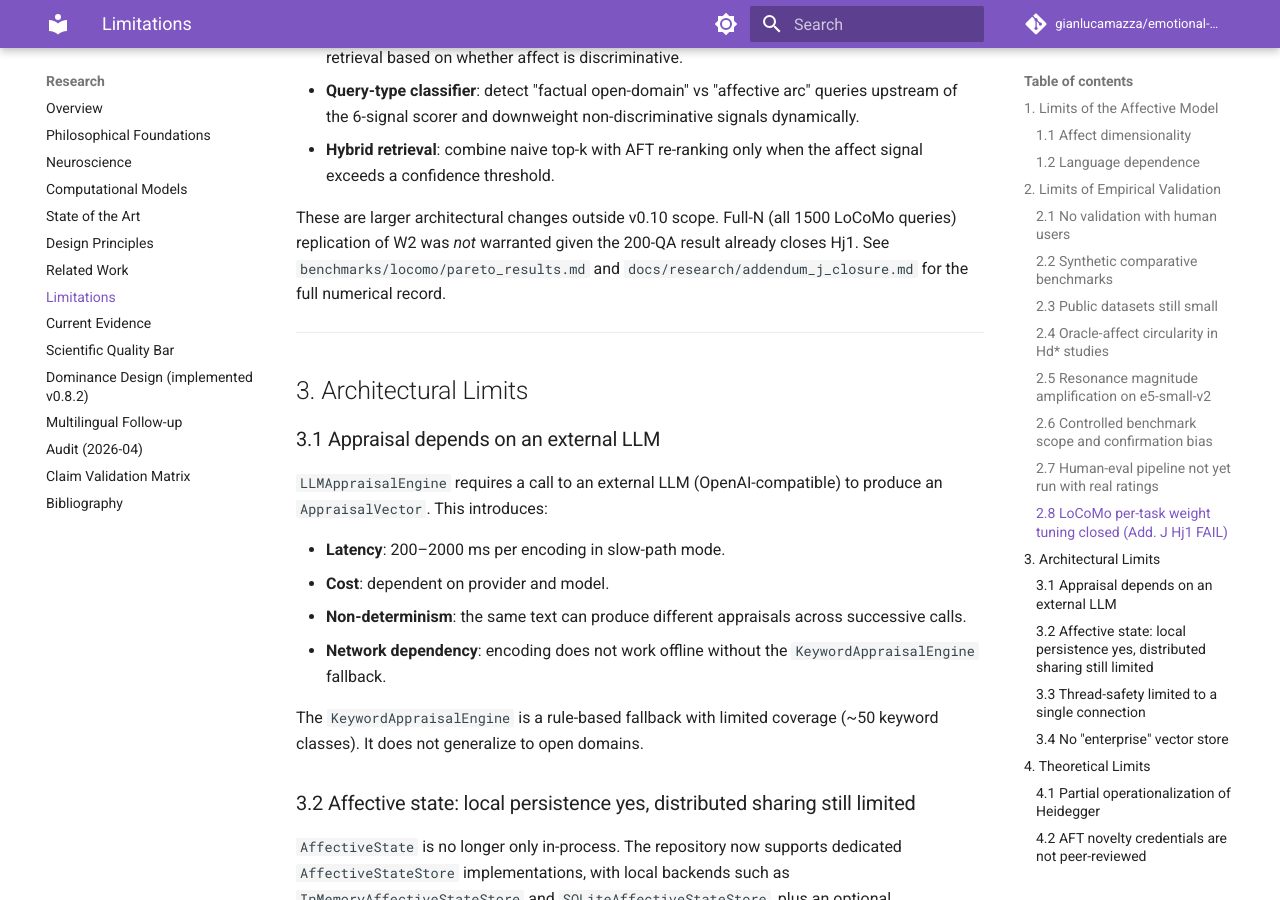
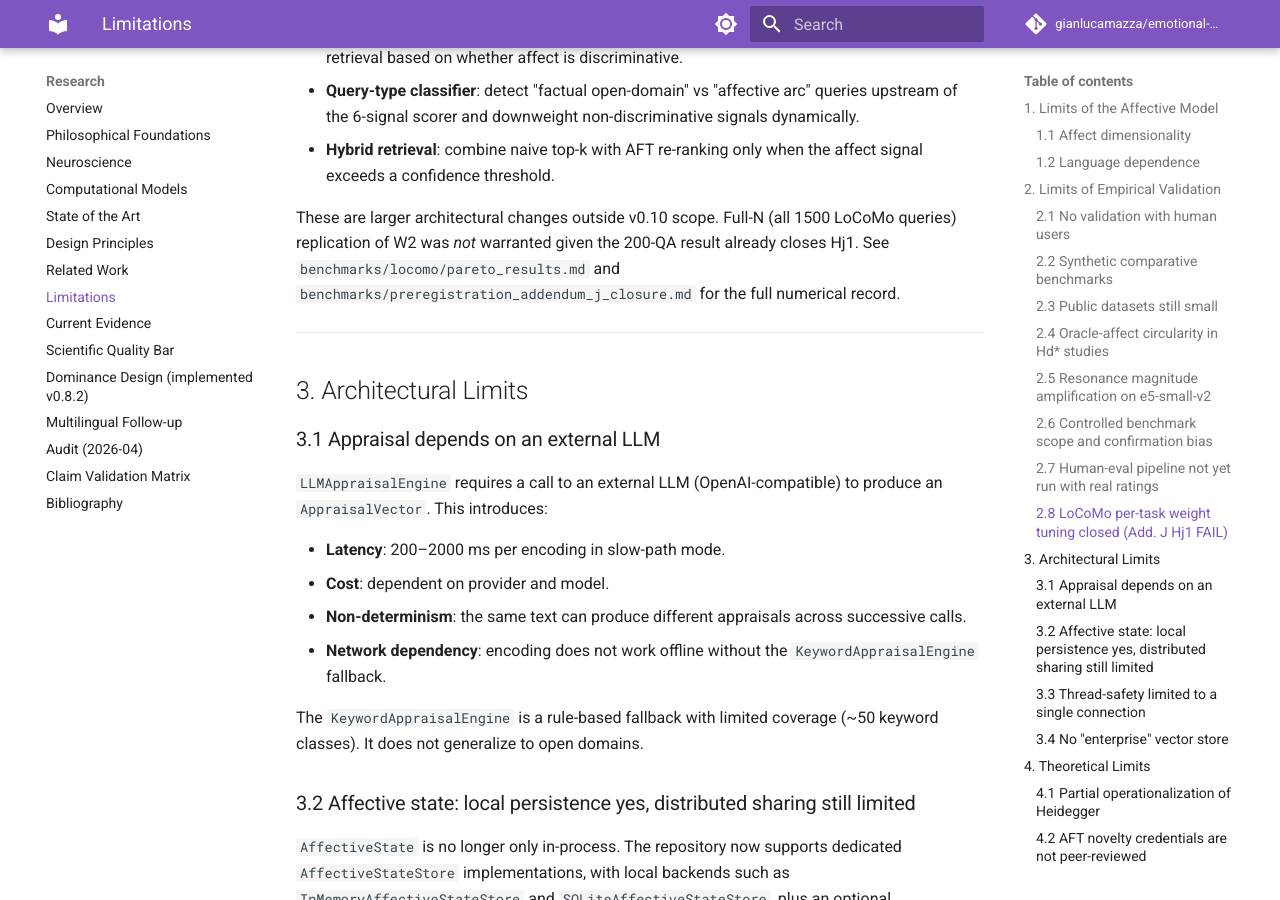
Before and after one commit to gianlucamazza/emotional-memory, an MkDocs documentation site: the page built from docs/research/08_limitations.md, in a window 1280 px wide and 900 px high, scrolled down 5444 px. Built offline with MkDocs 1.6.1 and Material for MkDocs 9.7.7, drawn with Linux system fonts in a browser that asks for light colours; comment, search, counter and statistics services are not loaded.

Commit message:
docs(research): fix broken addendum_j_closure path in §2.8
§2.8 referenced docs/research/addendum_j_closure.md which does not exist;
the actual closure doc lives at benchmarks/preregistration_addendum_j_closure.md.

Co-Authored-By: Claude Opus 4.7 <noreply@anthropic.com>

```diff
--- a/docs/research/08_limitations.md
+++ b/docs/research/08_limitations.md
@@ -241,7 +241,7 @@ The remaining options are architectural rather than parametric:
 These are larger architectural changes outside v0.10 scope. Full-N (all
 1500 LoCoMo queries) replication of W2 was *not* warranted given the 200-QA
 result already closes Hj1. See `benchmarks/locomo/pareto_results.md` and
-`docs/research/addendum_j_closure.md` for the full numerical record.
+`benchmarks/preregistration_addendum_j_closure.md` for the full numerical record.
 
 ---
 
```
